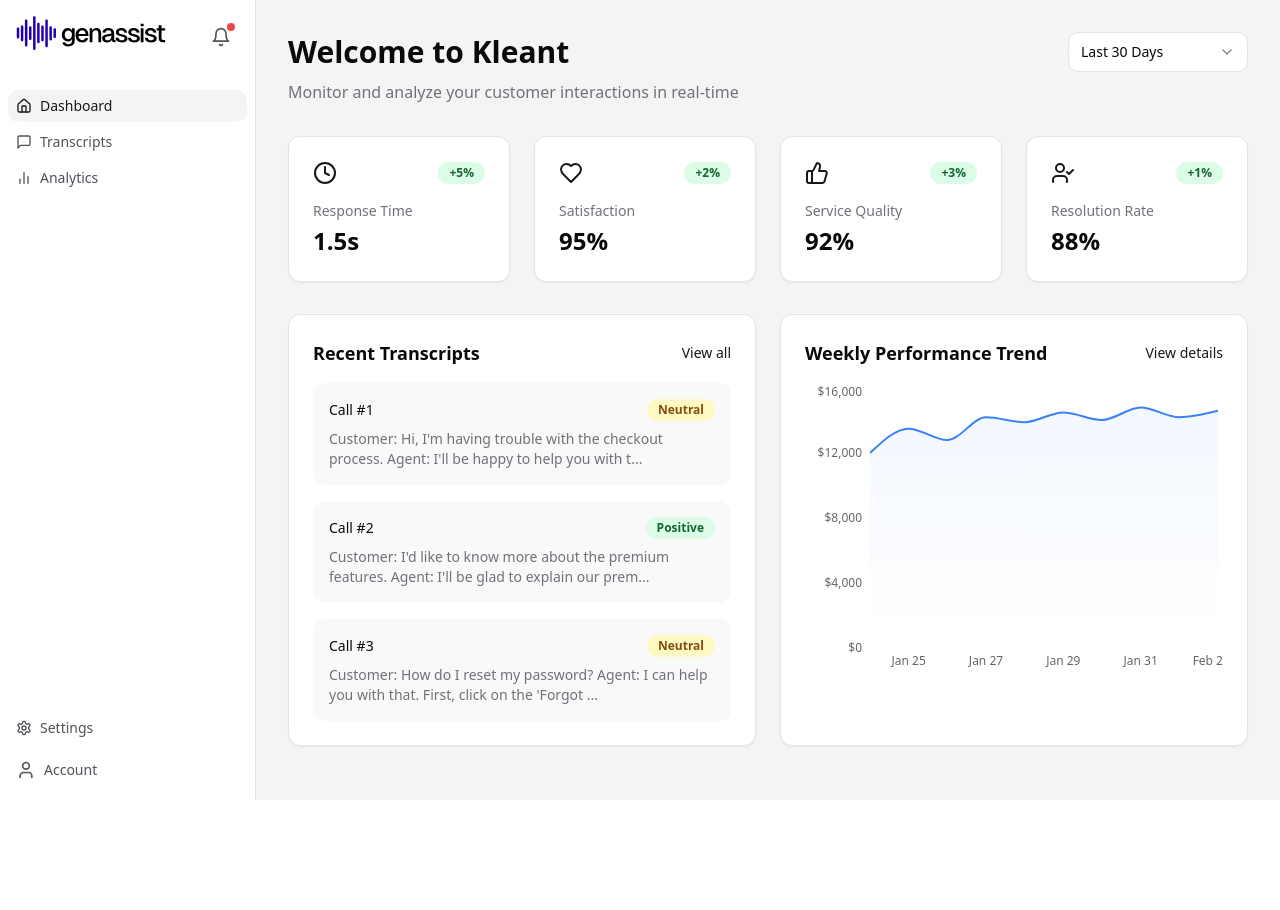
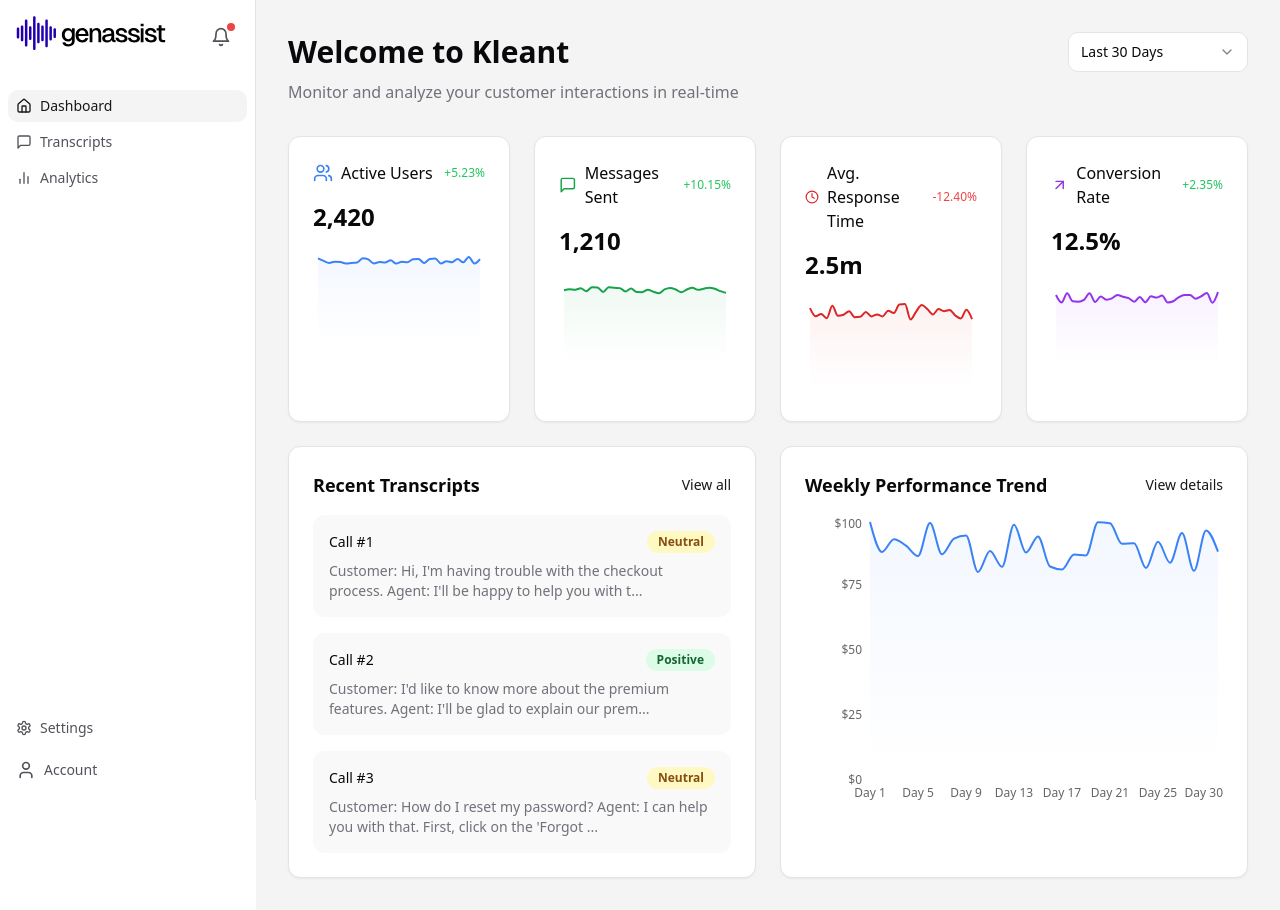
Before and after one commit to kleantzogu/callchat-synthesizer, a React (Vite) app: page / in a window 1280 px wide. Before the commit the page ends 800 px from the top, so only its background shows below. Built offline with nearby package versions, Linux system fonts and the light colour scheme.

Commit message:
Update data on filter change
The filter by days in the top-right corner should now update the data displayed on the page.

```diff
--- a/src/components/dashboard/KPISection.tsx
+++ b/src/components/dashboard/KPISection.tsx
@@ -1,53 +1,56 @@
 
-import { BarChart2, Clock, Heart, ThumbsUp, UserCheck } from "lucide-react";
-import { Badge } from "@/components/ui/badge";
-import { Card } from "@/components/ui/card";
+import { Users, ArrowUpRight, MessageSquare, Clock } from "lucide-react";
+import { MetricCard } from "../analytics/MetricCard";
+import { generateMetricData } from "@/utils/analyticsData";
 
-type KPI = {
-  title: string;
-  value: string;
-  icon: React.ElementType;
-  trend: string;
-};
+interface KPISectionProps {
+  timeFilter: string;
+}
 
-const kpis: KPI[] = [
-  {
-    title: "Response Time",
-    value: "1.5s",
-    icon: Clock,
-    trend: "+5%"
-  }, {
-    title: "Satisfaction",
-    value: "95%",
-    icon: Heart,
-    trend: "+2%"
-  }, {
-    title: "Service Quality",
-    value: "92%",
-    icon: ThumbsUp,
-    trend: "+3%"
-  }, {
-    title: "Resolution Rate",
-    value: "88%",
-    icon: UserCheck,
-    trend: "+1%"
-  }
-];
+export function KPISection({ timeFilter }: KPISectionProps) {
+  const metrics = [
+    {
+      title: "Active Users",
+      value: "2,420",
+      trend: "+5.23%",
+      icon: Users,
+      color: "#3b82f6",
+      data: generateMetricData(timeFilter, 2420, 200),
+      format: (value: number) => value.toLocaleString()
+    },
+    {
+      title: "Messages Sent",
+      value: "1,210",
+      trend: "+10.15%",
+      icon: MessageSquare,
+      color: "#16a34a",
+      data: generateMetricData(timeFilter, 1210, 100),
+      format: (value: number) => value.toLocaleString()
+    },
+    {
+      title: "Avg. Response Time",
+      value: "2.5m",
+      trend: "-12.40%",
+      icon: Clock,
+      color: "#dc2626",
+      data: generateMetricData(timeFilter, 2.5, 0.5),
+      format: (value: number) => `${value.toFixed(1)}m`
+    },
+    {
+      title: "Conversion Rate",
+      value: "12.5%",
+      trend: "+2.35%",
+      icon: ArrowUpRight,
+      color: "#9333ea",
+      data: generateMetricData(timeFilter, 12.5, 2),
+      format: (value: number) => `${value.toFixed(1)}%`
+    }
+  ];
 
-export function KPISection() {
   return (
-    <section className="grid grid-cols-1 md:grid-cols-2 lg:grid-cols-4 gap-6 mb-8">
-      {kpis.map(kpi => (
-        <Card key={kpi.title} className="p-6 shadow-sm transition-shadow hover:shadow-md animate-fade-up bg-white">
-          <div className="flex items-center justify-between mb-4">
-            {kpi.icon && <kpi.icon className="w-6 h-6 text-primary" />}
-            <Badge variant="secondary" className={`${kpi.trend.startsWith('+') ? 'bg-green-100 text-green-800 hover:bg-green-100' : 'bg-red-100 text-red-800 hover:bg-red-100'}`}>
-              {kpi.trend}
-            </Badge>
-          </div>
-          <h3 className="text-sm font-medium text-muted-foreground">{kpi.title}</h3>
-          <p className="text-2xl font-bold mt-1">{kpi.value}</p>
-        </Card>
+    <section className="grid grid-cols-1 md:grid-cols-2 lg:grid-cols-4 gap-6 mb-6">
+      {metrics.map((metric) => (
+        <MetricCard key={metric.title} {...metric} />
       ))}
     </section>
   );
--- a/src/components/dashboard/PerformanceSection.tsx
+++ b/src/components/dashboard/PerformanceSection.tsx
@@ -2,20 +2,11 @@
 import { Card } from "@/components/ui/card";
 import { Area, AreaChart, ResponsiveContainer, Tooltip, XAxis, YAxis } from "recharts";
 
-const performanceData = [
-  { date: "Jan 24", value: 12000 },
-  { date: "Jan 25", value: 13500 },
-  { date: "Jan 26", value: 12800 },
-  { date: "Jan 27", value: 14200 },
-  { date: "Jan 28", value: 13900 },
-  { date: "Jan 29", value: 14500 },
-  { date: "Jan 30", value: 14032 },
-  { date: "Jan 31", value: 14800 },
-  { date: "Feb 1", value: 14200 },
-  { date: "Feb 2", value: 14600 },
-];
+interface PerformanceSectionProps {
+  data: Array<{ name: string; value: number }>;
+}
 
-export function PerformanceSection() {
+export function PerformanceSection({ data }: PerformanceSectionProps) {
   return (
     <Card className="p-6 shadow-sm transition-shadow hover:shadow-md animate-fade-up bg-white">
       <div className="flex items-center justify-between mb-4">
@@ -26,7 +17,7 @@ export function PerformanceSection() {
       </div>
       <div className="h-[300px]">
         <ResponsiveContainer width="100%" height="100%">
-          <AreaChart data={performanceData}>
+          <AreaChart data={data}>
             <defs>
               <linearGradient id="colorValue" x1="0" y1="0" x2="0" y2="1">
                 <stop offset="5%" stopColor="#3b82f6" stopOpacity={0.1}/>
@@ -34,7 +25,7 @@ export function PerformanceSection() {
               </linearGradient>
             </defs>
             <XAxis
-              dataKey="date"
+              dataKey="name"
               axisLine={false}
               tickLine={false}
               tick={{ fill: '#666', fontSize: 12 }}
--- a/src/pages/Index.tsx
+++ b/src/pages/Index.tsx
@@ -13,6 +13,7 @@ import { useState } from "react";
 import { KPISection } from "@/components/dashboard/KPISection";
 import { RecentTranscripts } from "@/components/dashboard/RecentTranscripts";
 import { PerformanceSection } from "@/components/dashboard/PerformanceSection";
+import { generateTimeData } from "@/utils/analyticsData";
 
 const timeFilters = [
   { label: "Today", value: "today" },
@@ -25,6 +26,8 @@ const timeFilters = [
 const Index = () => {
   const [timeFilter, setTimeFilter] = useState("30days");
   const isMobile = useIsMobile();
+
+  const performanceData = generateTimeData(timeFilter);
 
   return (
     <SidebarProvider>
@@ -52,11 +55,11 @@ const Index = () => {
                 <p className="text-muted-foreground animate-fade-up">Monitor and analyze your customer interactions in real-time</p>
               </header>
 
-              <KPISection />
+              <KPISection timeFilter={timeFilter} />
 
               <section className="grid grid-cols-1 lg:grid-cols-2 gap-6">
                 <RecentTranscripts />
-                <PerformanceSection />
+                <PerformanceSection data={performanceData} />
               </section>
             </div>
           </div>
```
